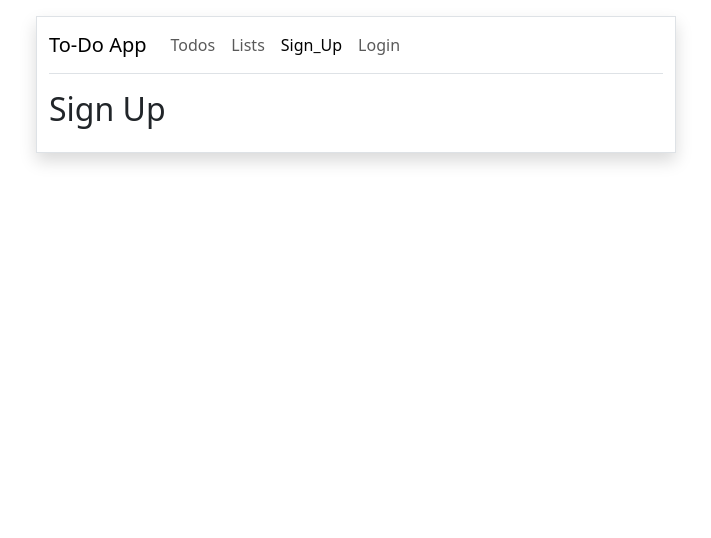
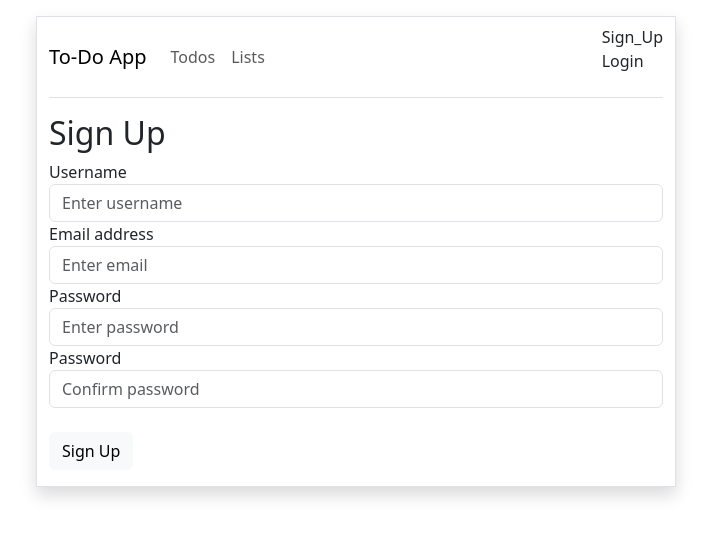
Before and after one commit to igdecan/Web-Entwicklung, a Flask app: page /sign_up in a window 1280 px wide. Shown: the top 538 px of the page, without its empty margins (284-995 px from the left). Run offline with Flask 3, Linux system fonts and the light colour scheme; some libraries are stand-ins or nearby versions.

Commit message:
frontend sign_up

```diff
--- a/templates/base.html
+++ b/templates/base.html
@@ -27,6 +27,8 @@
                 <ul class="navbar-nav me-auto mb-2 mb-lg-0">
                     {{ render_nav_item('todos', 'Todos') }}
                     {{ render_nav_item('lists', 'Lists') }}
+                </ul>
+                <ul class ="bar-nav ml-auto">
                     {{render_nav_item('auth.sign_up', 'Sign_Up')}}
                     {{render_nav_item('auth.login', 'Login')}}
                 </ul>
--- a/templates/sign_up.html
+++ b/templates/sign_up.html
@@ -6,4 +6,49 @@
 
 {% block CONTENT %}
 
+<form method="POST">
+	<div class="form-group">
+	<label for="username">Username</label>
+    <input
+      type="text"
+      class="form-control"
+      id="username"
+      name="username"
+      placeholder="Enter username"
+    />
+  </div>
+    <div class="form-group">
+    <label for="email">Email address</label>
+    <input
+      type="email"
+      class="form-control"
+      id="email"
+      name="email"
+      placeholder="Enter email"
+    />
+  </div>
+  <div class="form-group">
+    <label for="password1">Password</label>
+    <input
+      type="password"
+      class="form-control"
+      id="password1"
+      name="password1"
+      placeholder="Enter password"
+    />
+  </div>
+  <div class="form-group">
+    <label for="password2">Password</label>
+    <input
+      type="password"
+      class="form-control"
+      id="password2"
+      name="password2"
+      placeholder="Confirm password"
+    />
+  </div>
+  <br />
+  <button type="submit" class="btn btn-light">Sign Up</button>
+</form>
+
 {% endblock %}
```
